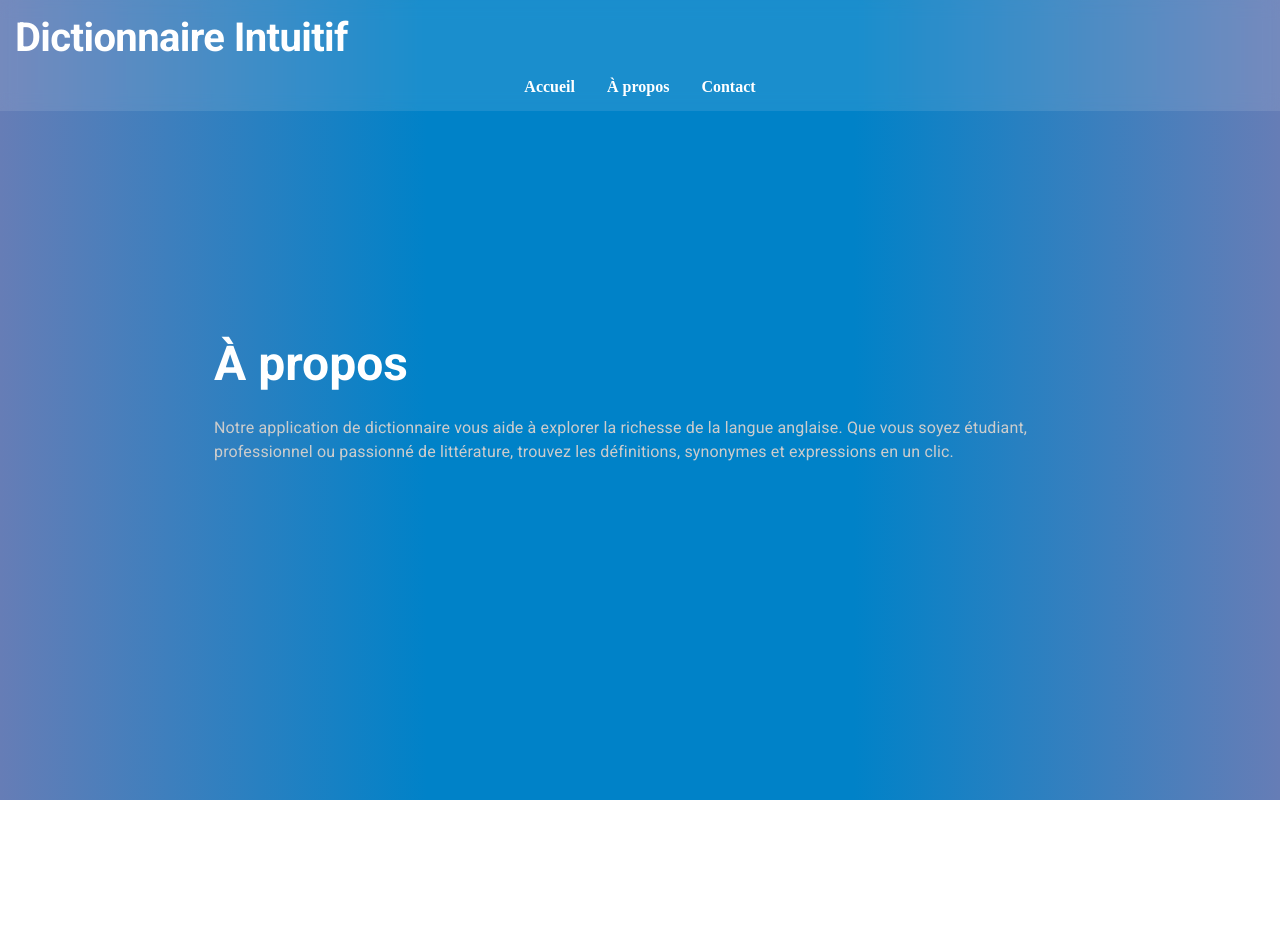
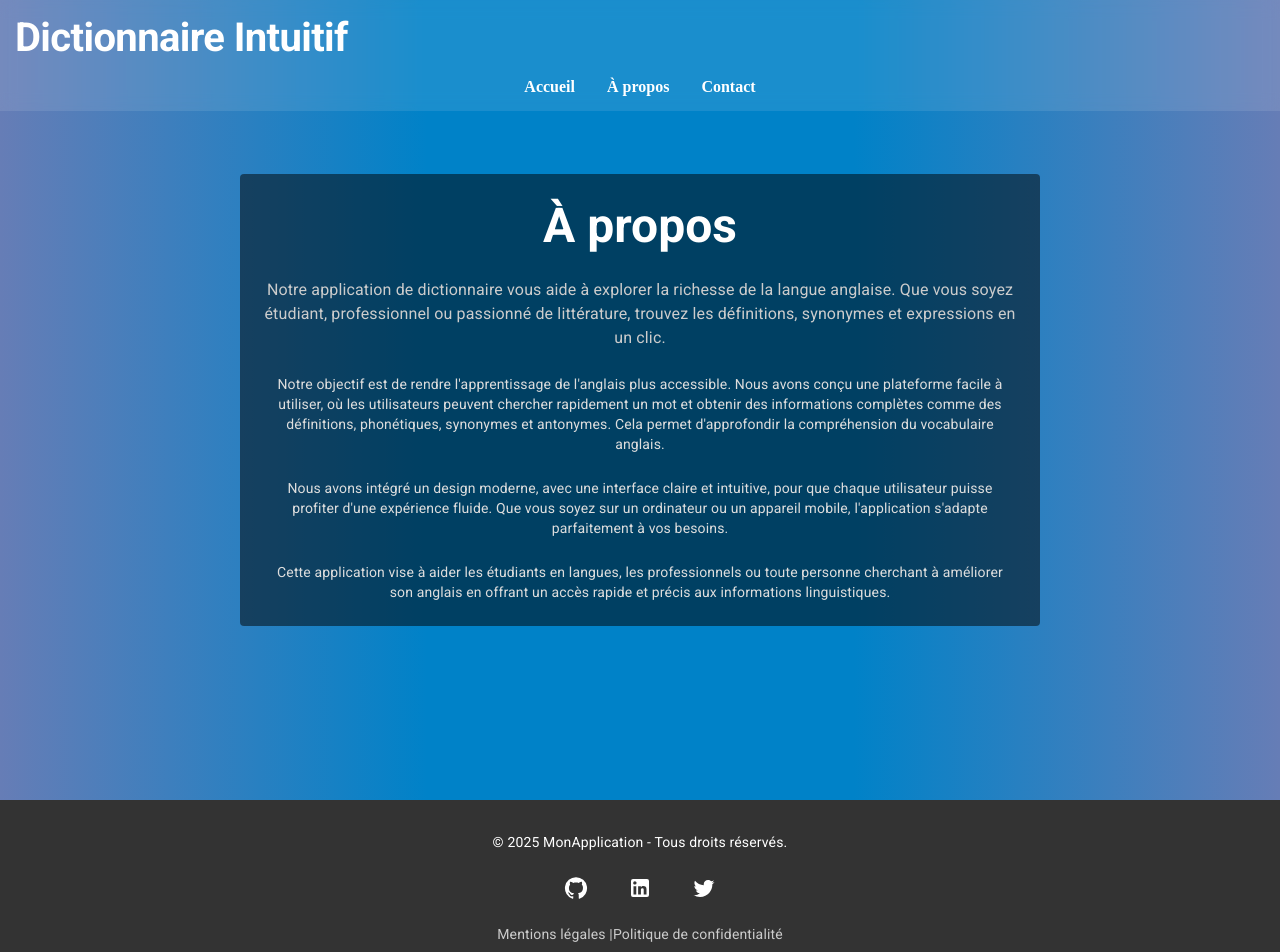
Before and after one commit to Claude20022002/dictionnaire, a React (Vite) app: page /apropos in a window 1280 px wide. Shown: the top 952 px of the page. Before the commit the page ends 800 px from the top, so only its background shows below. Built offline with nearby package versions, Linux system fonts and the light colour scheme.

Commit message:
Créeation d'un footer et amélioration

```diff
--- a/package.json
+++ b/package.json
@@ -12,6 +12,7 @@
   "dependencies": {
     "@emotion/react": "^11.14.0",
     "@emotion/styled": "^11.14.0",
+    "@mui/icons-material": "^6.4.7",
     "@mui/material": "^6.4.7",
     "axios": "^1.8.2",
     "motion": "^12.4.10",
--- a/src/App.jsx
+++ b/src/App.jsx
@@ -5,6 +5,7 @@ import Home from "./pages/Home";
 import Apropos from "./pages/Apropos";
 import Contact from "./pages/Contact";
 import Search from "./pages/Search";
+import Footer from "./components/Footer";
 
 export default function App() {
     return (
@@ -16,6 +17,7 @@ export default function App() {
                 <Route path="/contact" element={<Contact />} />
                 <Route path="/search" element={<Search />} />
             </Routes>
+            <Footer />
         </Router>
     );
 }
--- /dev/null
+++ b/src/components/Footer.jsx
@@ -0,0 +1,74 @@
+import React from "react";
+import { Box, Typography, Link, IconButton } from "@mui/material";
+import { styled } from "@mui/system";
+import { GitHub, LinkedIn, Twitter } from "@mui/icons-material"; // Import des icônes
+
+const FooterContainer = styled(Box)(({ theme }) => ({
+    backgroundColor: "#333",
+    color: "#fff",
+    padding: theme.spacing(4, 2),
+    display: "flex",
+    flexDirection: "column",
+    alignItems: "center",
+    justifyContent: "center",
+    textAlign: "center",
+    marginTop: "auto", // Pour le placer en bas de la page
+}));
+
+const FooterLinks = styled(Box)(({ theme }) => ({
+    display: "flex",
+    justifyContent: "center",
+    gap: theme.spacing(3),
+    marginBottom: theme.spacing(2),
+}));
+
+const Footer = () => {
+    return (
+        <FooterContainer>
+            <Typography variant="body2" sx={{ mb: 2 }}>
+                © {new Date().getFullYear()} MonApplication - Tous droits
+                réservés.
+            </Typography>
+
+            <FooterLinks>
+                <Link href="https://github.com" target="_blank" rel="noopener">
+                    <IconButton sx={{ color: "#fff" }}>
+                        <GitHub />
+                    </IconButton>
+                </Link>
+                <Link
+                    href="https://www.linkedin.com"
+                    target="_blank"
+                    rel="noopener"
+                >
+                    <IconButton sx={{ color: "#fff" }}>
+                        <LinkedIn />
+                    </IconButton>
+                </Link>
+                <Link href="https://twitter.com" target="_blank" rel="noopener">
+                    <IconButton sx={{ color: "#fff" }}>
+                        <Twitter />
+                    </IconButton>
+                </Link>
+            </FooterLinks>
+
+            <Typography variant="body2" sx={{ color: "#ccc" }}>
+                <Link
+                    href="/mentions-legales"
+                    sx={{ color: "#ccc", textDecoration: "none" }}
+                >
+                    Mentions légales
+                </Link>{" "}
+                |
+                <Link
+                    href="/politique-de-confidentialite"
+                    sx={{ color: "#ccc", textDecoration: "none" }}
+                >
+                    Politique de confidentialité
+                </Link>
+            </Typography>
+        </FooterContainer>
+    );
+};
+
+export default Footer;
--- a/src/pages/Apropos.jsx
+++ b/src/pages/Apropos.jsx
@@ -1,5 +1,5 @@
 import React from "react";
-import { Container, Typography, Box } from "@mui/material";
+import { Typography, Box } from "@mui/material";
 import { styled } from "@mui/system";
 import { motion } from "framer-motion";
 
@@ -14,11 +14,18 @@ const Section = styled("section")(({ theme }) => ({
     alignItems: "center",
 }));
 
+const ContentBox = styled(Box)(({ theme }) => ({
+    maxWidth: "800px",
+    textAlign: "center",
+    padding: theme.spacing(3),
+    backgroundColor: "rgba(0, 0, 0, 0.5)",
+    borderRadius: theme.shape.borderRadius,
+}));
+
 export default function Apropos() {
     return (
         <Section>
-            <Container maxWidth="md">
-                <Box
+            <ContentBox
                 component={motion.div}
                 initial={{ opacity: 0, x: -50 }}
                 whileInView={{ opacity: 1, x: 0 }}
@@ -29,15 +36,39 @@ export default function Apropos() {
                     À propos
                 </Typography>
 
-                    <Typography variant="body1" sx={{ color: "#ccc" }}>
-                        Notre application de dictionnaire vous aide à explorer
-                        la richesse de la langue anglaise. Que vous soyez
-                        étudiant, professionnel ou passionné de littérature,
-                        trouvez les définitions, synonymes et expressions en un
-                        clic.
+                <Typography variant="body1" sx={{ color: "#ccc", mb: 3 }}>
+                    Notre application de dictionnaire vous aide à explorer la
+                    richesse de la langue anglaise. Que vous soyez étudiant,
+                    professionnel ou passionné de littérature, trouvez les
+                    définitions, synonymes et expressions en un clic.
                 </Typography>
-                </Box>
-            </Container>
+
+                {/* Explications détaillées sur la fonctionnalité et l'objectif de l'application */}
+                <Typography variant="body2" sx={{ color: "#ddd", mb: 3 }}>
+                    Notre objectif est de rendre l'apprentissage de l'anglais
+                    plus accessible. Nous avons conçu une plateforme facile à
+                    utiliser, où les utilisateurs peuvent chercher rapidement un
+                    mot et obtenir des informations complètes comme des
+                    définitions, phonétiques, synonymes et antonymes. Cela
+                    permet d'approfondir la compréhension du vocabulaire
+                    anglais.
+                </Typography>
+
+                <Typography variant="body2" sx={{ color: "#ddd", mb: 3 }}>
+                    Nous avons intégré un design moderne, avec une interface
+                    claire et intuitive, pour que chaque utilisateur puisse
+                    profiter d'une expérience fluide. Que vous soyez sur un
+                    ordinateur ou un appareil mobile, l'application s'adapte
+                    parfaitement à vos besoins.
+                </Typography>
+
+                <Typography variant="body2" sx={{ color: "#ddd" }}>
+                    Cette application vise à aider les étudiants en langues, les
+                    professionnels ou toute personne cherchant à améliorer son
+                    anglais en offrant un accès rapide et précis aux
+                    informations linguistiques.
+                </Typography>
+            </ContentBox>
         </Section>
     );
 }
```
Also changed, not shown: 1 other file (tests, documents, lock files or other folders). Lines whose indentation alone changed are shown as unchanged.
